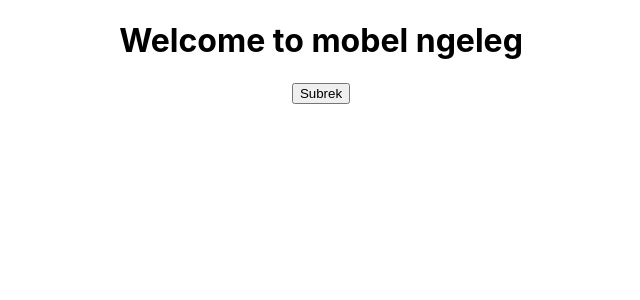
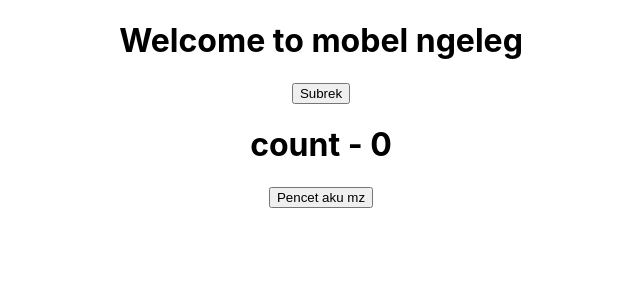
Before and after one commit to Chariselyasa123/React, a React (Create React App) app: page / in a window 1280 px wide. Shown: the top 300 px of the page, without its empty margins (319-959 px from the left). Built offline with nearby package versions, Linux system fonts and the light colour scheme.

Commit message:
memperdalam DOM pada react setState()

```diff
--- a/src/App.js
+++ b/src/App.js
@@ -1,16 +1,18 @@
 import React from 'react';
 // import logo from './logo.svg';
 import './App.css';
-import {Greet} from './components/Greet'
-import Welcome from './components/Welcome'
-import {HelloJSX} from './components/Hallo'
-import {HelloGaPakeJSX} from './components/Hallo'
+// import {Greet} from './components/Greet'
+// import Welcome from './components/Welcome'
+// import {HelloJSX} from './components/Hallo'
+// import {HelloGaPakeJSX} from './components/Hallo'
 import Message from './components/Message'
+import Counter from './components/Counter'
 
 function App() {
   return (
     <div className="App">
       <Message />
+      <Counter />
       {/* <Greet name="Charis" heroName="Superman"><p>Ini bawahan prop</p></Greet>
       <Greet name="Elyasa" heroName="Batman"> <button>Submit</button></Greet>
       <Greet name="Ahmad" heroName="Wondrman"/>
--- /dev/null
+++ b/src/components/Counter.js
@@ -0,0 +1,46 @@
+import React, { Component } from 'react'
+
+class Counter extends Component {
+
+    constructor(props) {
+        super(props)
+
+        this.state = {
+             count: 0
+        }
+    }
+
+    increment() {
+    //    this.setState(
+    //     {
+    //        count: this.state.count +1
+    //     },
+    //     () => {
+    //         console.log('Callback Value: ', this.state.count);
+    //     }
+    //    )
+        this.setState((prevState) => ({
+            count: prevState.count +1
+        }))
+        console.log(this.state.count);
+    }
+
+    incrementFive() {
+        this.increment()
+        this.increment()
+        this.increment()
+        this.increment()
+        this.increment()
+    }
+
+    render() {
+        return (
+            <div>
+               <h1>count - {this.state.count}</h1>
+               <button onClick={() => this.incrementFive()}>Pencet aku mz</button>
+            </div>
+        )
+    }
+}
+
+export default Counter
```
